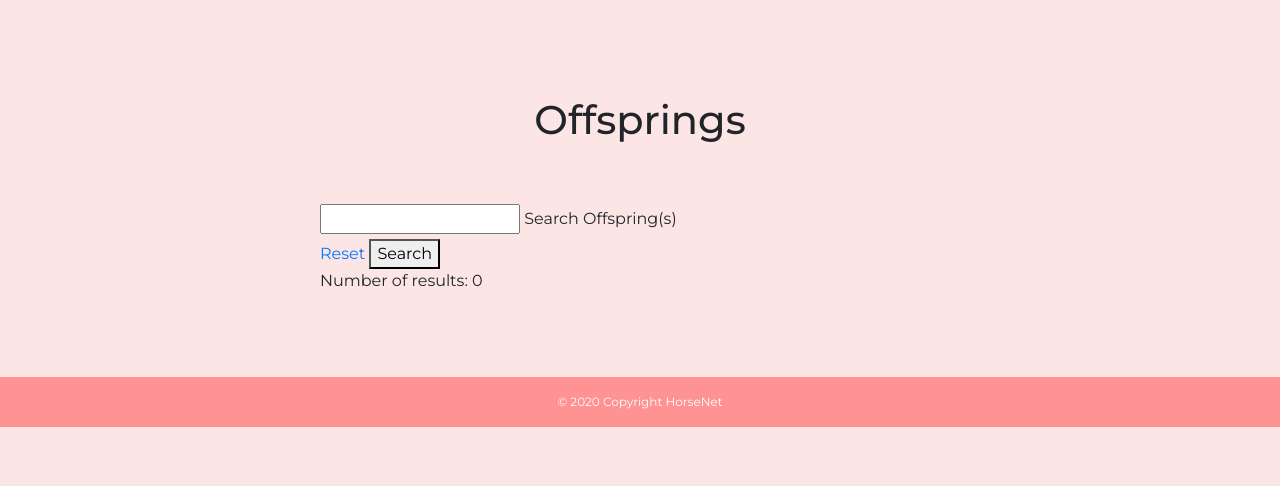
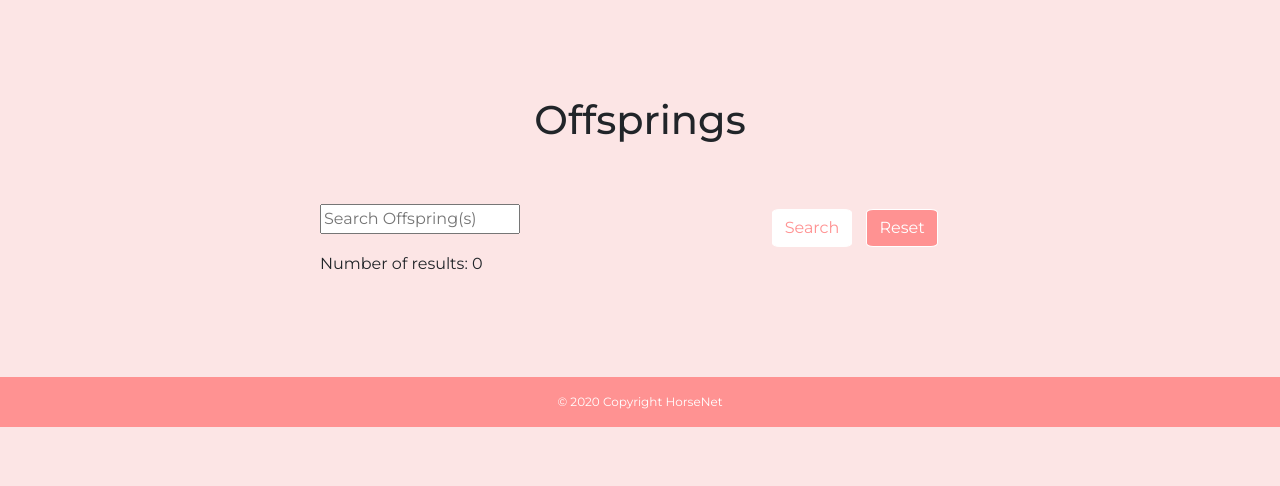
Before and after one commit to cirruselli/Data-Centric-Development-Milestone-Project, a Flask app: page /offspringAI in a window 1280 px wide. Shown: the part 373-859 px from the top of the page. Before the commit the page ends 800 px from the top, so only its background shows below. Run offline with Flask 2, Linux system fonts and the light colour scheme; data that the repository does not hold is empty; some libraries are stand-ins or nearby versions.

Commit message:
Fix the search and reset button in a own column

```diff
--- a/templates/offspringAI.html
+++ b/templates/offspringAI.html
@@ -26,17 +26,20 @@
     <div class="center">
         <div class="search-div">
             <form action="{{url_for('search')}}" method="POST" class="search-form">
-                <div class="search-box">
-                    <input type="text" name="query" id="query" minlength="3" class="validate" required>
-                    <label for="query">Search Offspring(s)</label>
-                </div>
-                <div>
-                    <a href="{{ url_for('offspringAI') }}" class="search-big-red-button">Reset</a>
-                    <button type="submit">Search</button>
+                <div class="row">
+                    <div class="col-md-8">
+                        <input type="text" name="query" id="query" minlength="3" class="validate" placeholder="Search Offspring(s)" required>
+                    </div>
+                    <div class="col-md-4">
+                        <button type="submit" class="btn white">Search</button>
+                        <a href="{{ url_for('offspringAI') }}" class="btn red">Reset</a>
+                    </div>
                 </div>
             </form>
         </div>
         <div class="search-result" >Number of results: {{ offsprings|count }}</div>
+        <br>
+        <br>
         {% for foal in offsprings %}
             <div class="offspring-data">
                 <h4>Name: {{ foal.name|capitalize }}</h4>
```
